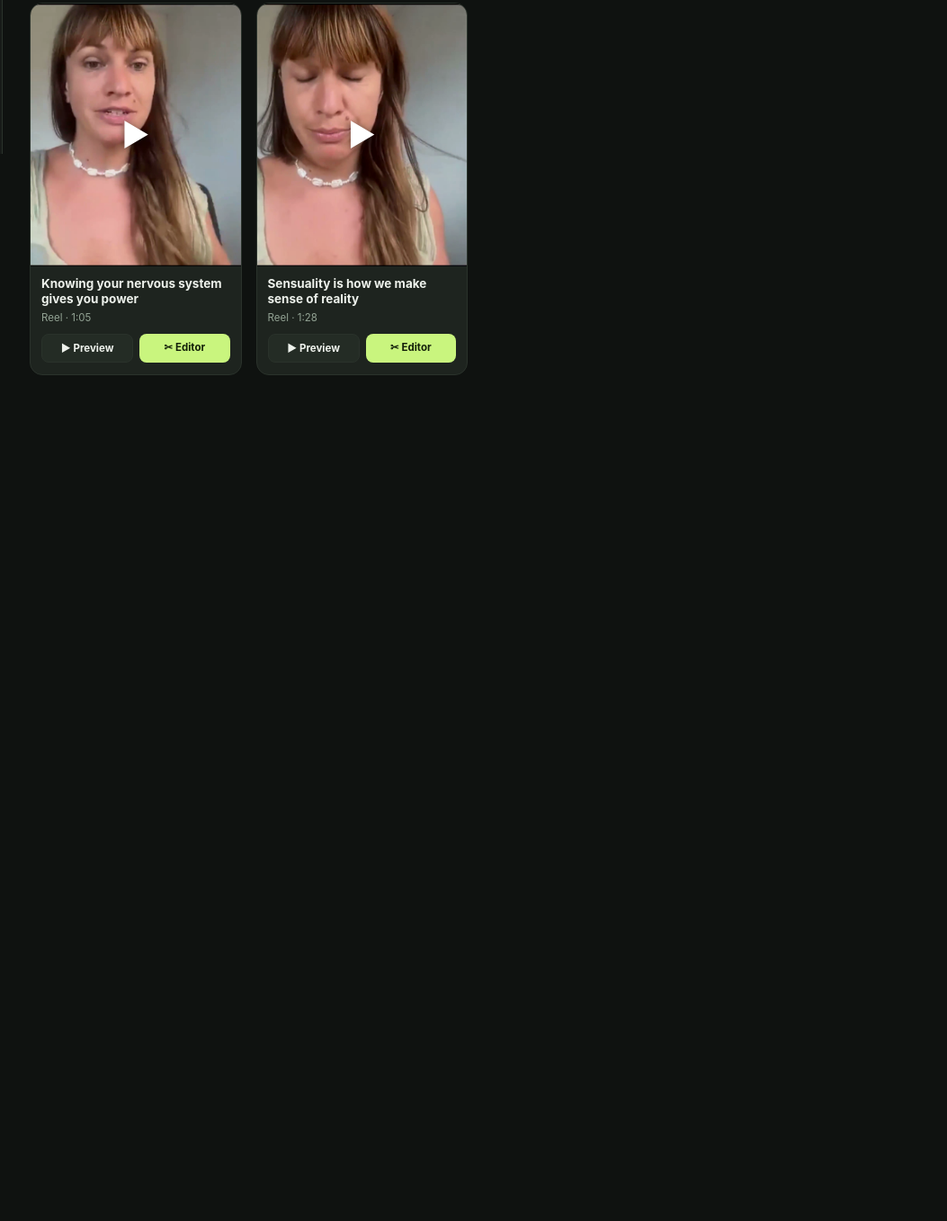
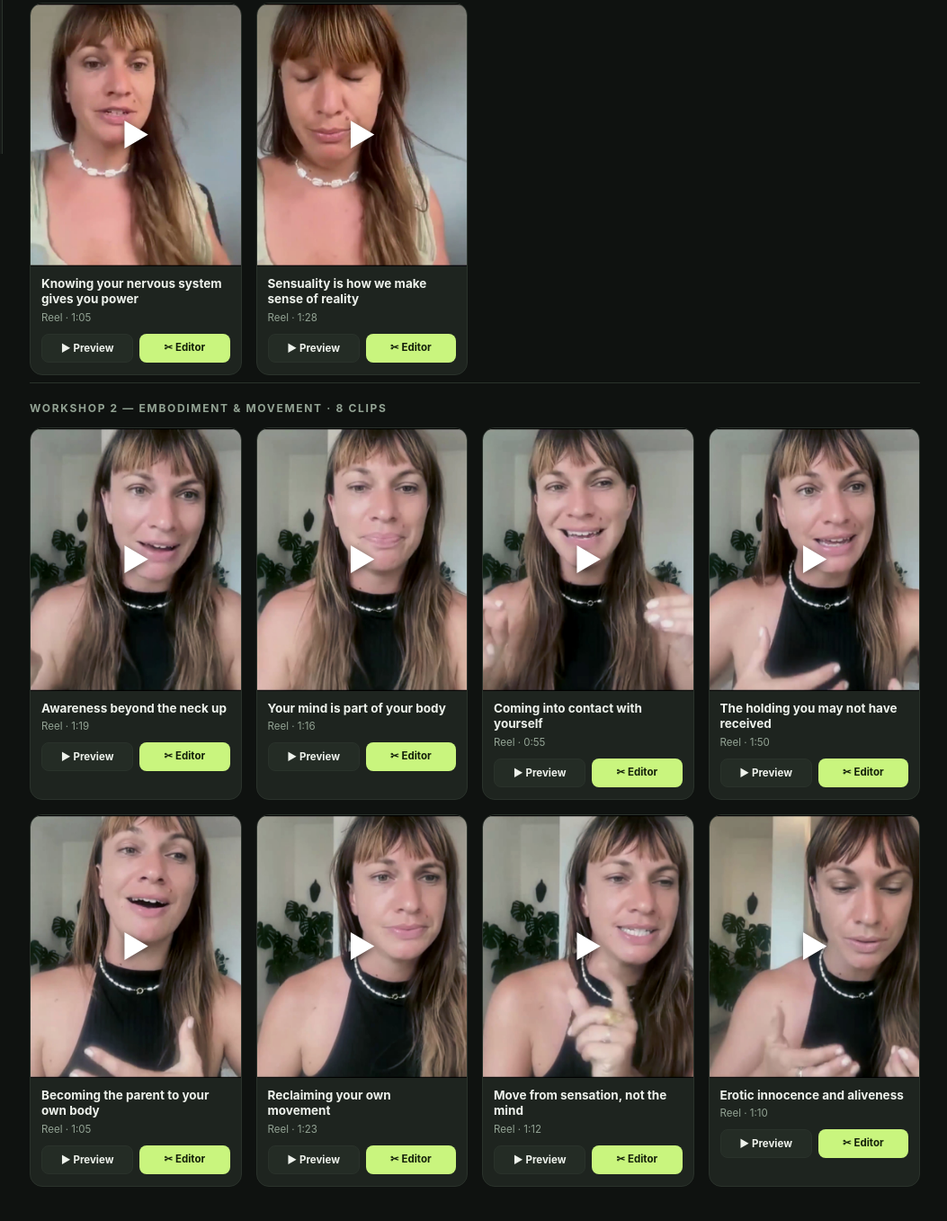
Before and after one commit to PerpetualEngine/somatic-institute, a plain HTML site: page studio/index.html in a window 1280 px wide. Shown: the part 629-1986 px from the top of the page at 90% size, without its empty margins (227-1280 px from the left). Before the commit the page ends 1106 px from the top, so only its background shows below. Drawn offline with Linux system fonts and the light colour scheme.

Commit message:
Backend: add Workshop 2 (8 clips) to SIFW for editing

```diff
--- a/studio/index.html
+++ b/studio/index.html
@@ -78,6 +78,17 @@ var CLIENTS=[
      {t:"Feeling safe to feel",fmt:"Reel · 0:55",n:"04",brief:"The core: feeling safe to feel. We fear feeling because our culture never nurtured the sensitive body.",in:90,out:145.52,dur:235.52},
      {t:"Knowing your nervous system gives you power",fmt:"Reel · 1:05",n:"05",brief:"Know your nervous system and you reclaim power: you can consciously release the tension survival taught your body.",in:90,out:155.12,dur:245.12},
      {t:"Sensuality is how we make sense of reality",fmt:"Reel · 1:28",n:"06",brief:"The bold claim: sensuality is how we make sense of reality, lived through the body not the mind.",in:90,out:178.52,dur:268.52}
+    ]},
+   {name:"Workshop 2 — Embodiment & Movement", base:"https://perpetualengine.github.io/somatic-institute/workshop-2/assets/",
+    clips:[
+     {t:"Awareness beyond the neck up",fmt:"Reel · 1:19",n:"01",brief:"We live from the neck up. Sensuality is letting your sense of self drop past the mind into the body.",in:90,out:169.16,dur:259.2},
+     {t:"Your mind is part of your body",fmt:"Reel · 1:16",n:"02",brief:"Embodiment is not leaving the mind for the body. Your mind is part of your body.",in:90,out:166.2,dur:256.2},
+     {t:"Coming into contact with yourself",fmt:"Reel · 0:55",n:"03",brief:"When you touch your own being through the body, the survival mode you have been living in gets revealed.",in:90,out:145.6,dur:235.6},
+     {t:"The holding you may not have received",fmt:"Reel · 1:50",n:"04",brief:"A regulating nervous system holding you is one of our deepest needs. Many of us never got that met.",in:90,out:200.16,dur:290.2},
+     {t:"Becoming the parent to your own body",fmt:"Reel · 1:05",n:"05",brief:"Your touch meets the orphaned parts that were never held. You step in as mother and father for yourself.",in:90,out:155.4,dur:245.4},
+     {t:"Reclaiming your own movement",fmt:"Reel · 1:23",n:"06",brief:"For centuries women's movement was watched, judged and commodified. Reclaiming it is reclaiming yourself.",in:90,out:173.6,dur:263.6},
+     {t:"Move from sensation, not the mind",fmt:"Reel · 1:12",n:"07",brief:"Sensuality is the body's ability to feel. When movement becomes sensual, you stop moving from the mind.",in:90,out:162.56,dur:252.6},
+     {t:"Erotic innocence and aliveness",fmt:"Reel · 1:10",n:"08",brief:"The erotic is aliveness, not sex. It is the felt sense of the present moment that brings you alive.",in:90,out:160.0,dur:250.0}
     ]}
   ]},
  {id:"kobi",name:"Kobi",who:"@withkobi",status:"built",links:[],workshops:[]},
```
